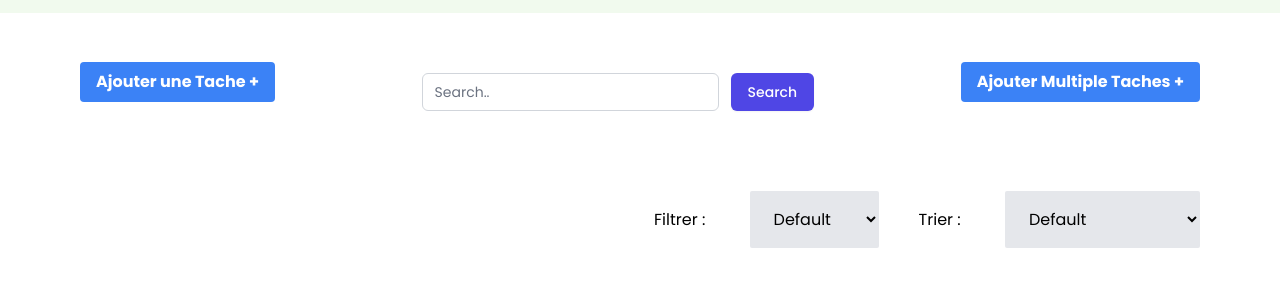
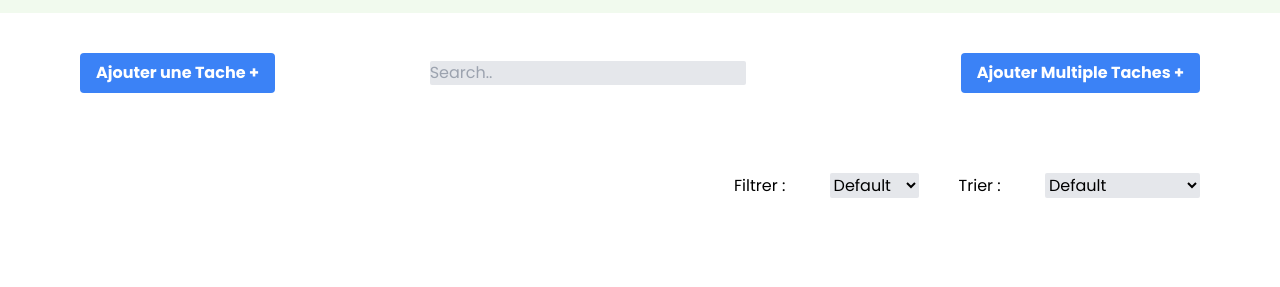
Before and after one commit to ABDELHAFIDAIT/TaskFlow, a website: page pages/index.html in a window 1280 px wide. Shown: the part 75-362 px from the top of the page. Drawn offline with Linux system fonts and the light colour scheme.

Commit message:
Recréation de barre de Recherche from Scratch avec son style

```diff
--- a/pages/index.html
+++ b/pages/index.html
@@ -44,15 +44,10 @@
                 </div>
 
                 <div class="task-search">
-                    <div class="w-full max-w-lg">
-                        <form class="mt-5 sm:flex sm:items-center">
-                            <input id="q" name="q"
-                                class="inline w-full rounded-md border border-gray-300 bg-white py-2 pl-3 pr-3 leading-5 placeholder-gray-500 focus:border-indigo-500 focus:placeholder-gray-400 focus:outline-none focus:ring-1 focus:ring-indigo-500 sm:text-sm"
-                                placeholder="Search.." type="search"><button
-                                type="submit"
-                                class="mt-3 inline-flex w-full items-center justify-center rounded-md border border-transparent bg-indigo-600 px-4 py-2 font-medium text-white shadow-sm hover:bg-indigo-700 focus:outline-none focus:ring-2 focus:ring-indigo-500 focus:ring-offset-2 sm:mt-0 sm:ml-3 sm:w-auto sm:text-sm">Search</button>
-                        </form>
-                    </div>
+                    <form action="">
+                        <input type="text" class="search-input bg-gray-200 rounded-sm border-none outline-none" placeholder="Search..">
+                        <button type="submit" class="search-btn text-white">Search</button>
+                    </form>
                 </div>
 
                 <div class="add-multiple-tasks">
@@ -66,7 +61,7 @@
             <section class="filter-sort flex justify-end items-center py-10">
                 <div class="filter">
                     <label for="filter">Filtrer :</label>
-                    <select name="filter" class="filter-select ml-10 px-5 py-4 bg-gray-200 rounded-sm">
+                    <select name="filter" class="filter-select ml-10 bg-gray-200 rounded-sm">
                         <option value="filter-option">Default</option>
                         <option value="filter-option">Priorité 1</option>
                         <option value="filter-option">Priorité 2</option>
@@ -75,7 +70,7 @@
                 </div>
                 <div class="sort  ml-10">
                     <label for="sort">Trier :</label>
-                    <select name="sort" class="sort-select ml-10 px-5 py-4 bg-gray-200 rounded-sm">
+                    <select name="sort" class="sort-select ml-10 bg-gray-200 rounded-sm">
                         <option value="sort-option">Default</option>
                         <option value="sort-option">Priorité</option>
                         <option value="sort-option">Date d'Echéance</option>
```
